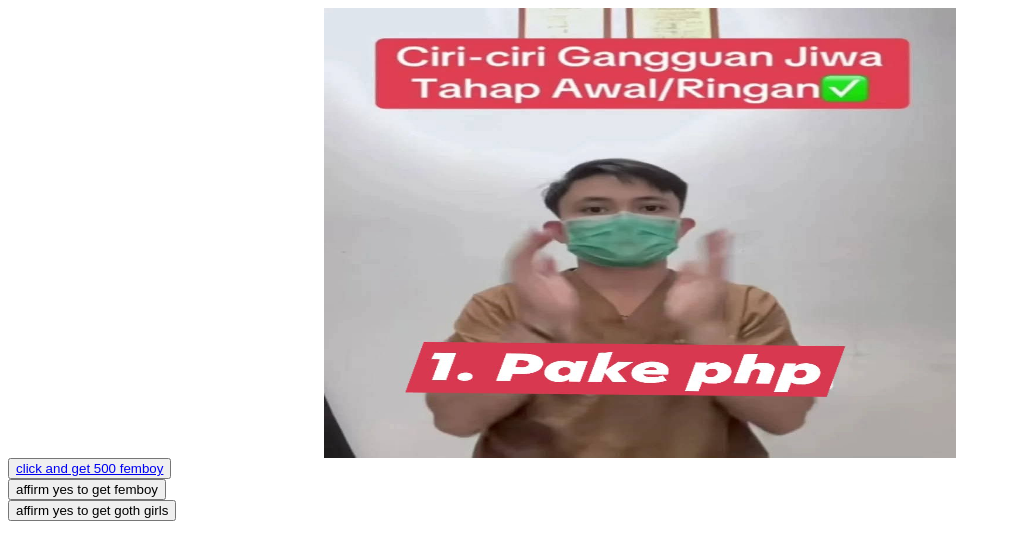
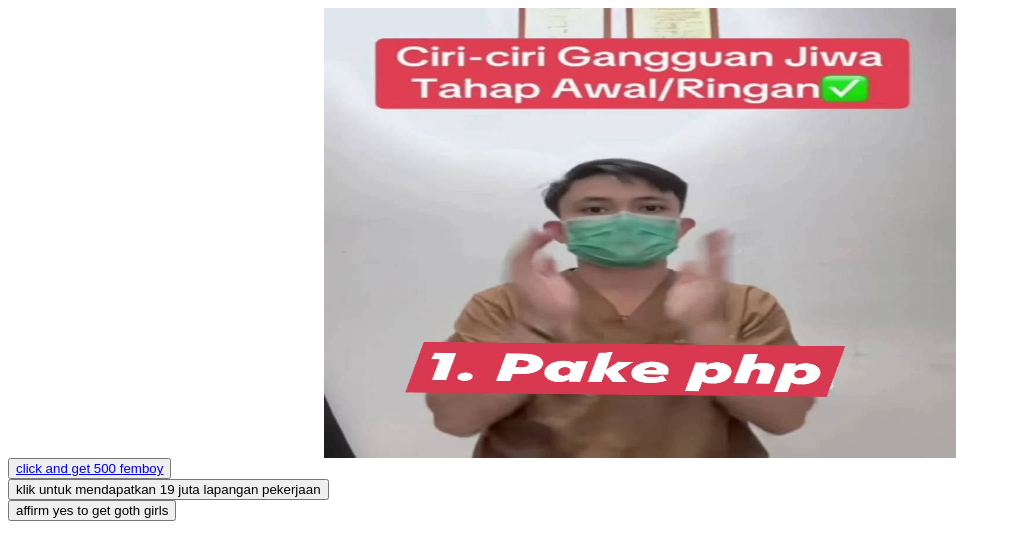
Before and after one commit to d24941287-eng/Ahok-Biadab, a plain HTML site: page index.html in a window 1280 px wide. Shown: the whole page, without its empty margins (0-1011 px from the left). Drawn offline with Linux system fonts and the light colour scheme.

Commit message:
Add files via upload

```diff
--- a/index.html
+++ b/index.html
@@ -23,7 +23,7 @@
 
         <audio id="suara" src="3.YAAAAY.wav" type="audio/wav"></audio>
 
-        <button id="btnPlay">affirm yes to get femboy</button>
+        <button id="btnPlay">klik untuk mendapatkan 19 juta lapangan pekerjaan</button>
 
 
     </div>
```
